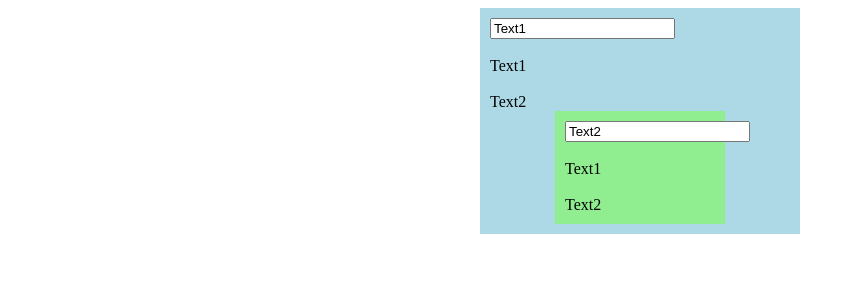
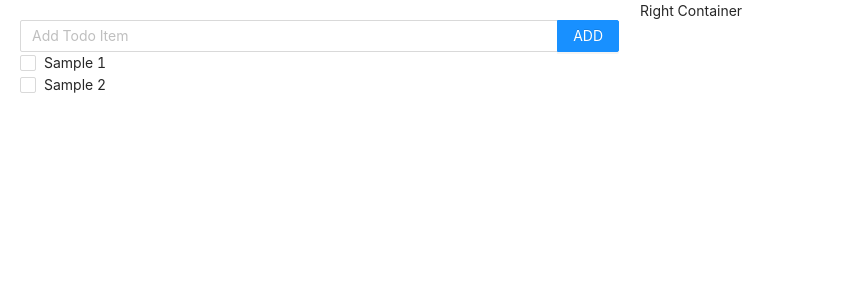
Before and after one commit to mun-sathish/besant-reactjs-tutorial, a React (Create React App) app: page / in a window 1280 px wide. Shown: the top 300 px of the page, without its empty margins (0-843 px from the left). Built offline with nearby package versions, Linux system fonts and the light colour scheme.

Commit message:
Todo App Code Day 1

```diff
--- a/package.json
+++ b/package.json
@@ -6,6 +6,7 @@
     "@testing-library/jest-dom": "^4.2.4",
     "@testing-library/react": "^9.3.2",
     "@testing-library/user-event": "^7.1.2",
+    "antd": "^4.3.5",
     "react": "^16.13.1",
     "react-dom": "^16.13.1",
     "react-scripts": "3.4.1",
--- a/src/App.js
+++ b/src/App.js
@@ -1,9 +1,10 @@
 import React from 'react';
-import ParentComponet from './react-tutorial/react-components/ParentComponent';
+import TodoApp from './todo-app';
+
 function App() {
   return (
     <div>
-      <ParentComponet  />
+      <TodoApp  />
     </div>
   );
 }
--- /dev/null
+++ b/src/todo-app/index.css
@@ -0,0 +1 @@
+@import '~antd/dist/antd.css';
--- /dev/null
+++ b/src/todo-app/index.js
@@ -0,0 +1,3 @@
+import TodoPage from "./src/pages/TodoPage";
+import './index.css';
+export default TodoPage;
--- /dev/null
+++ b/src/todo-app/src/components/index.js
@@ -0,0 +1,3 @@
+import ListPendingTodos from "./list-pending-todos";
+
+export { ListPendingTodos };
--- /dev/null
+++ b/src/todo-app/src/components/list-pending-todos/index.js
@@ -0,0 +1,39 @@
+import React, { Component } from 'react';
+import { Checkbox } from 'antd';
+
+const testData = [
+    {
+        id: 123,
+        text: "Sample 1",
+        isTaskCompleted: false
+    },
+    {
+        id: 436,
+        text: "Sample 2",
+        isTaskCompleted: false
+    },
+    {
+        id: 456894,
+        text: "Sample 3",
+        isTaskCompleted: true
+    }
+]
+
+export default class ListPendingTodos extends Component {
+    render() {
+        // const todos = this.props.todos.filter(item => item.isTaskCompleted === false);
+        const todos = testData.filter(item => item.isTaskCompleted === false);
+
+        const PendingList = todos.map(item => {
+            return (
+                <div>
+                    <Checkbox key={item.id} onChange={(e) => this.props.completeTask(item.id)}>{item.text}</Checkbox>
+                </div>
+            );
+        })
+
+        return <div>
+            {PendingList}
+        </div>;
+    }
+}
--- /dev/null
+++ b/src/todo-app/src/containers/LeftContainer.js
@@ -0,0 +1,19 @@
+import React, { Component } from 'react';
+import { Input } from 'antd';
+import { ListPendingTodos } from '../components';
+
+export default class LeftContainer extends Component {
+    render() {
+        return (
+            <div style={{ padding: '20px' }}>
+                <Input.Search
+                    placeholder="Add Todo Item"
+                    enterButton="ADD"
+                    onSearch={value => console.log(value)}
+                />
+
+                <ListPendingTodos todos={this.props.todos} completeTask={this.props.completeTask} />
+            </div>
+        );
+    }
+}
--- /dev/null
+++ b/src/todo-app/src/containers/MasterContainer.js
@@ -0,0 +1,49 @@
+import React, { Component } from 'react';
+import LeftContainer from "./LeftContainer";
+import RightContainer from "./RightContainer";
+import { Row, Col } from 'antd';
+
+export default class MasterContainer extends Component {
+
+    /*
+     { id, text, isTaskCompleted }
+    */
+    constructor(props) {
+        super(props);
+        this.state = {
+            todos: []
+        }
+    }
+
+    render() {
+        return (
+            <Row>
+                <Col span={12}>
+                    <LeftContainer
+                        todos={this.state.todos}
+                        completeTask={(id) => {
+                            const todosTemp = this.state.todos;
+                            let indexOf = todosTemp.findIndex(item => item.id === id);
+                            if (indexOf !== -1) {
+                                todosTemp[indexOf] = { ...todosTemp[indexOf], isTaskCompleted: true };
+                            }
+                            this.setState({ todos: todosTemp });
+                        }}
+
+                        addTodo={(todoData) => {
+                            const todosTemp = this.state.todos;
+                            const newData = {
+                                id: new Date().getTime(),
+                                text: todoData,
+                                isTaskCompleted: false
+                            }
+                            todosTemp.push(newData);
+                            this.setState({ todos: todosTemp });
+                        }}
+                    />
+                </Col>
+                <Col span={12}><RightContainer todos={this.state.todos} /></Col>
+            </Row>
+        );
+    }
+}
--- /dev/null
+++ b/src/todo-app/src/containers/RightContainer.js
@@ -0,0 +1,11 @@
+import React, { Component } from 'react';
+
+export default class RightContainer extends Component {
+    render() {
+        return (
+            <div>
+                Right Container
+            </div>
+        );
+    }
+}
--- /dev/null
+++ b/src/todo-app/src/containers/index.js
@@ -0,0 +1,5 @@
+import LeftContainer from './LeftContainer';
+import RightContainer from './RightContainer';
+import MasterContainer from './MasterContainer';
+
+export { MasterContainer, LeftContainer, RightContainer };
--- /dev/null
+++ b/src/todo-app/src/pages/TodoPage.js
@@ -0,0 +1,8 @@
+import React, { Component } from 'react';
+import { MasterContainer } from "../containers";
+
+export default class TodoPage extends Component {
+    render() {
+        return <MasterContainer />;
+    }
+}
```
Also changed, not shown: 1 other file (tests, documents, lock files or other folders).
